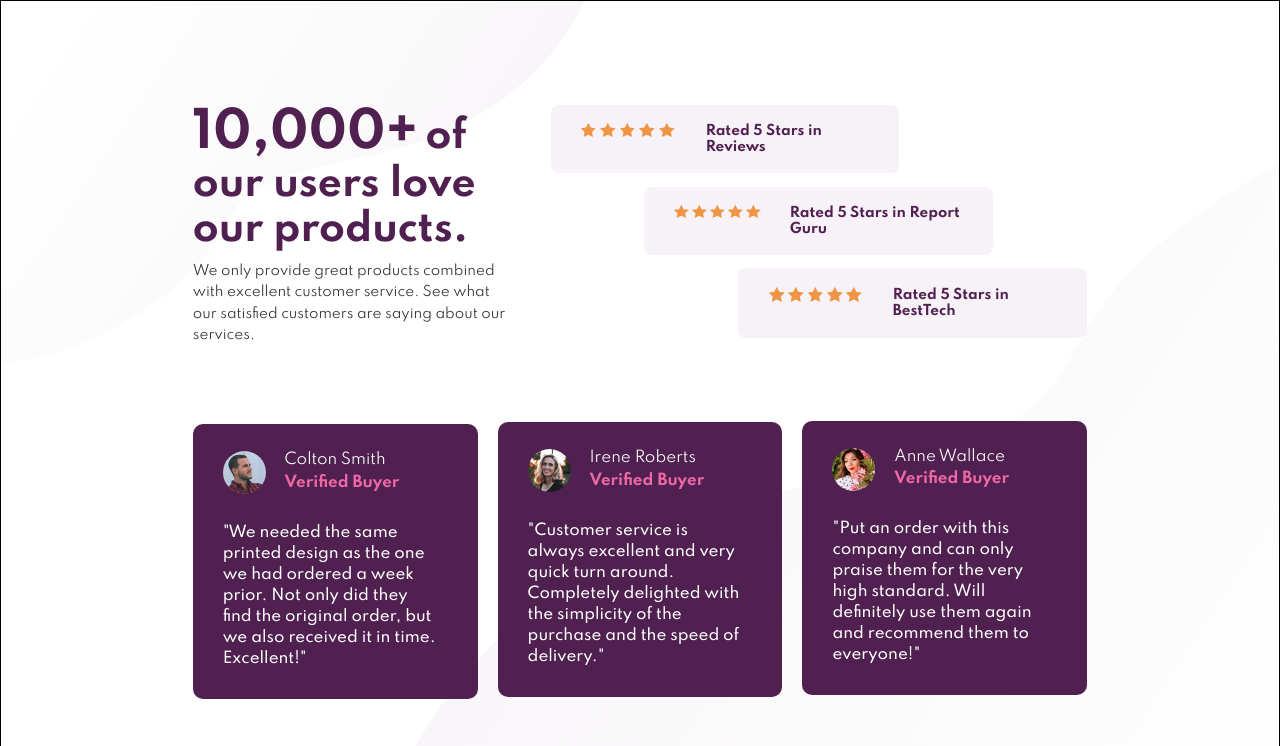
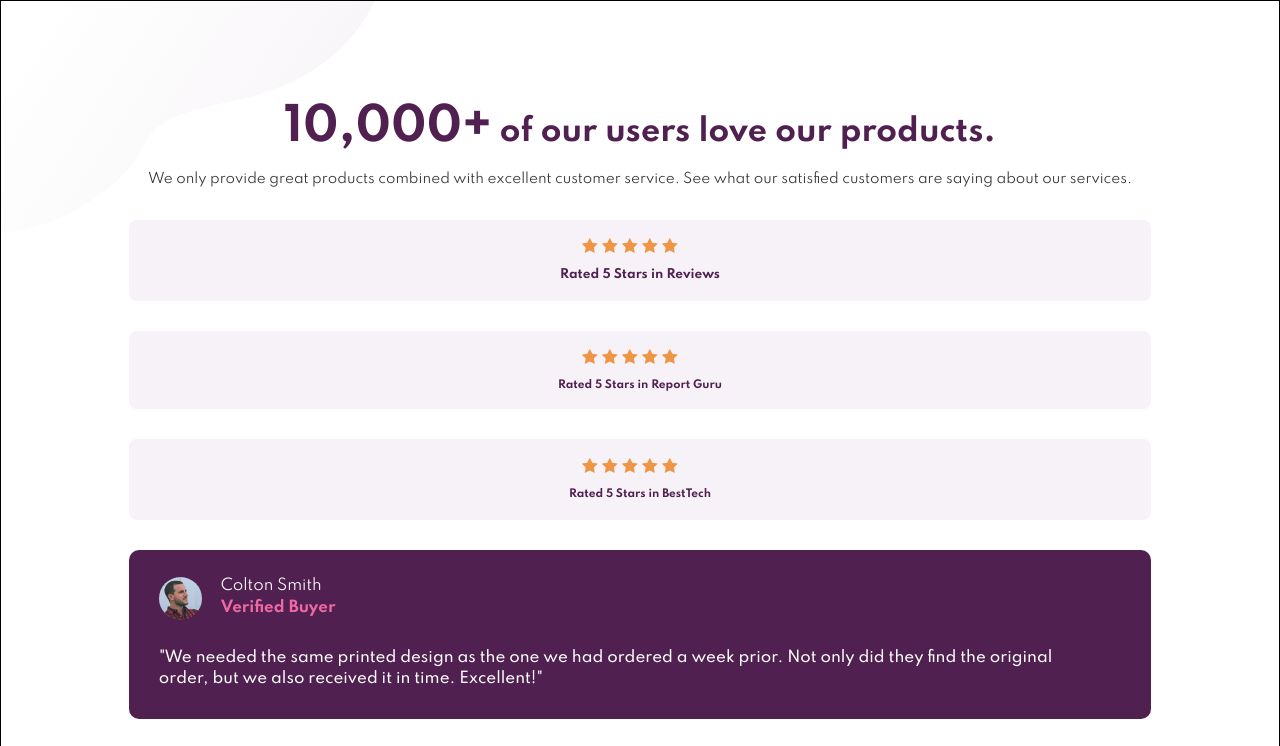
Before and after one commit to Devdainty/social-proof-section-master, a plain HTML site: page index.html in a window 1280 px wide. Shown: the top 746 px of the page. Drawn offline with Linux system fonts and the light colour scheme.

Commit message:
added Media Query

```diff
--- a/styles.css
+++ b/styles.css
@@ -524,7 +524,6 @@ h1 span{
             flex-direction: column;
             justify-content: center;
             align-items: center;
-            border: 1px solid;
             background-color: white;
               background-image: url(images/bg-pattern-top-mobile.svg),
                   url(images/bg-pattern-bottom-mobile.svg);
@@ -665,3 +664,152 @@ h1 span{
             margin: 10px 0 20px 0;
         }
     }
+    @media (min-width: 300px){
+        body{
+            overflow-y: scroll;
+        }
+        #wrapper{
+            width: 100%;
+            min-width: 300px;
+            height: 100%;
+            display: flex;
+            flex-direction: column;
+            justify-content: center;
+            align-items: center;
+            background-color: white;
+              background-image: url(images/bg-pattern-top-mobile.svg);
+              background-position: left top;
+              background-repeat: no-repeat;
+        }
+        #product-rating{
+            display: flex;
+            flex-direction: column;
+            justify-content: space-between;
+            height: 30%;
+            width: 80%;
+            margin-top: 100px;
+            margin-bottom: 20px;
+        }
+        #product-detail{
+            width: 100%;
+        }
+        #product-detail div h1{
+            font-weight: 700;
+            font-size: 2rem;
+            margin-bottom: .9rem;
+            width: 100%;
+            color: hsl(300, 43%, 22%);
+            text-align: center;
+        }
+        h1 span{
+            font-size: 1.5em;
+        }
+        #product-detail > p{
+            color: #333;
+            font-size: .9em;
+            font-weight: 400;
+            line-height: 1.6;
+            width: 100%;
+            text-align: center;
+            margin-bottom: 2rem;
+        }
+        #user-rating{
+            display: flex;
+            flex-direction: column;
+            height: 100%;
+            width: 100%;
+        }
+        #user-rating .first-rating{
+            background-color: hsl(300, 24%, 96%);
+            display: flex;
+            flex-direction: column;
+            align-items: center;
+            padding: 1.2rem;
+            width: 100%;
+            border-radius: 8px;
+            margin: 0 auto 2rem auto;
+        }
+        .first-rating li+span{
+            font-size: .8em;
+            margin-top: 10px;
+        }
+        #user-rating .second-rating{
+            background-color: hsl(300, 24%, 96%);
+            display: flex;
+            flex-direction: column;
+            align-items: center;
+            padding: 1.2rem;
+            width: 100%;
+            border-radius: 8px;
+            margin: 0 auto 2rem auto;
+        }
+        .second-rating li+span{
+            font-size: .7em;
+            margin-top: 10px;
+        }
+        #user-rating .third-rating{
+            background-color: hsl(300, 24%, 96%);
+            display: flex;
+            flex-direction: column;
+            align-items: center;
+            padding: 1.25rem;
+            width: 100%;
+            border-radius: 8px;
+            margin: 0 auto;
+        }
+        .third-rating li+span{
+            font-size: .7em;
+            margin-top: 10px;
+        }
+        #user-reviews{
+            display: flex;
+            flex-direction: column;
+            margin: 0 auto;
+            width: 80%;
+        }
+        .review-1{
+            background-color: hsl(300, 43%, 22%);
+            border-radius: 10px;
+            margin: 10px 0 20px 0;
+            width: 100%;
+        }
+        .bio-detail{
+            margin: 1.8rem 0 1.5rem 0;
+        }
+        .review-1 img, .review-2 img, .review-3 img{
+            width: 43px;
+            border-radius: 50%;
+            margin-right: 1rem
+        }
+        .bio-data-area{
+            display: inline-block;
+            vertical-align: top;
+        }
+        .bio-data{
+            margin-bottom: .3rem;
+            color: hsl(0, 0%, 100%);
+        }
+        .status{
+            color: hsl(333, 80%, 67%);
+            font-weight: 700;
+        }
+        .comment{
+            width: 95%;
+            line-height: 1.4;
+            font-weight: 500;
+            color: hsl(0, 0%, 100%);
+        }
+
+        .review-2{
+            width: 100%;
+            background-color: hsl(300, 43%, 22%);
+            border-radius: 10px;
+            margin: 10px 0 20px 0;
+        }
+        .review-3{
+            width: 100%;
+            background-color: hsl(300, 43%, 22%);
+            border-radius: 10px;
+            margin: 10px 0 20px 0;
+        }
+    }
```
